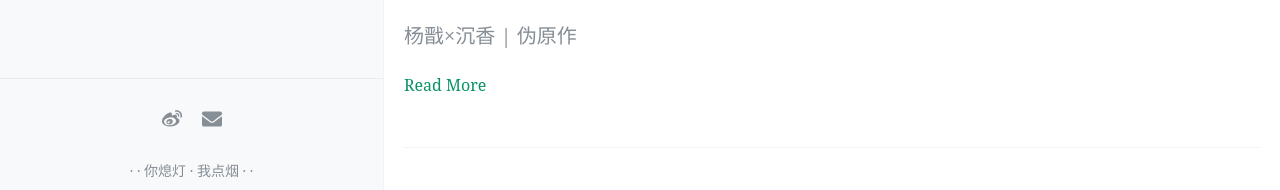
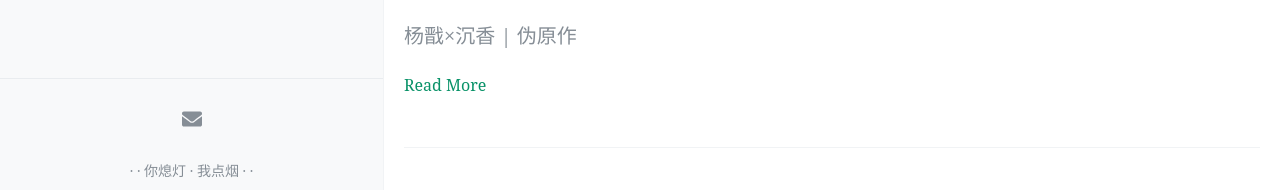
Before and after one commit to nadatomayo/dodo, a Jekyll site: the page built from index.html, in a window 1280 px wide and 900 px high, scrolled down 532 px. Shown: the part 682-872 px from the top of the window. Built offline with Jekyll 4.4.1, drawn with Linux system fonts in a browser that asks for light colours; the list of posts is cut into pages by our own code; comment, search, counter and statistics services are not loaded.

```diff
--- a/_config.yml
+++ b/_config.yml
@@ -49,7 +49,7 @@ excerpt_separator: <!-- more -->
 
 # 你的社交网络链接，它们会作为图标出现在你的网站页脚中，可选填写
 footer-links:
-  weibo: https://weibo.com/u/6129531730/<>
+  weibo: # https://weibo.com/u/6129531730/<>
   behance: # https://www.behance.net/<>
   dribbble: # https://dribbble.com/<>
   email: nadatomayo@gmail.com
```
